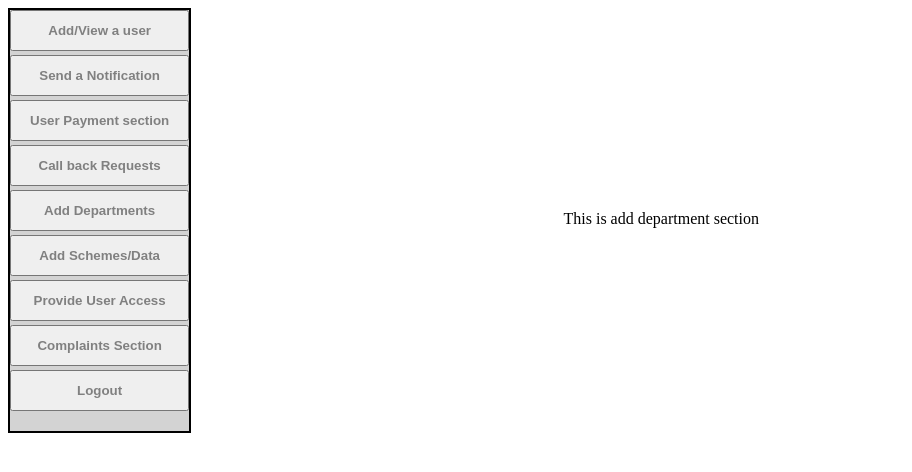
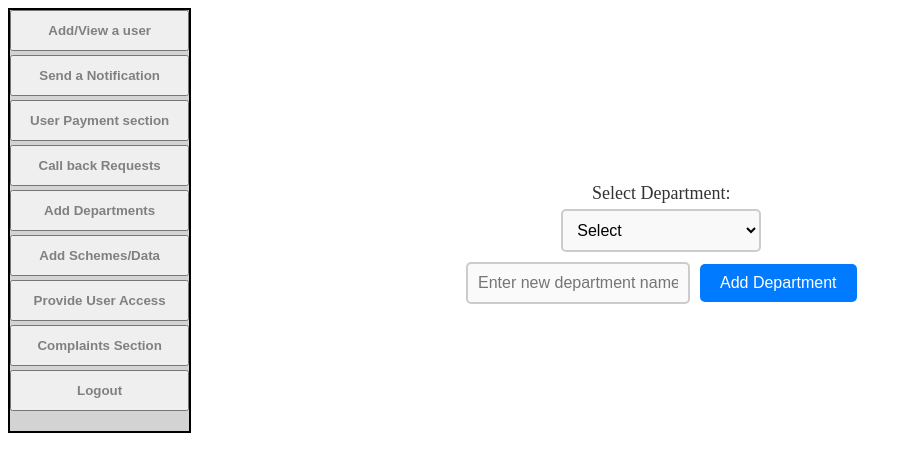
Before and after one commit to pdiveesh/Department-update, a React (Vite) app: page / in a window 1280 px wide. Both pictures are taken after a click on the button "Add Departments". Shown: the top 472 px of the page, without its empty margins (0-912 px from the left). Built offline with nearby package versions, Linux system fonts and the light colour scheme.

Commit message:
AddDepartment.jsx with css

```diff
--- a/src/components/AddDepartment.jsx
+++ b/src/components/AddDepartment.jsx
@@ -1,11 +1,66 @@
-import React from 'react';
+import React, { useState } from 'react';
+import './DepartmentDropdown.css';
 
-const AddDepartment = () => {
+const DepartmentDropdown = ({ onSelect }) => {
+  const [selectedOption, setSelectedOption] = useState(null);
+  const [newDepartmentName, setNewDepartmentName] = useState('');
+  const options = [
+    { value: 'Paper1', label: 'Paper 1' },
+    { value: 'Paper2', label: 'Paper 2' },
+    { value: 'Paper3', label: 'Paper 3' },
+    { value: 'Paper4', label: 'Paper 4' }
+  ];
+
+  const handleOptionSelect = (option) => {
+    setSelectedOption(option);
+    onSelect(option);
+  };
+
+  const handleInputChange = (e) => {
+    setNewDepartmentName(e.target.value);
+  };
+
+  const handleAddDepartment = () => {
+    if (newDepartmentName.trim() !== '') {
+      onSelect(newDepartmentName);
+      setSelectedOption(null);
+      setNewDepartmentName('');
+    }
+  };
+
   return (
-    <div>
-      This is add department section
+    <div className="dropdown-container">
+      <label className="dropdown-label" htmlFor="department">Select Department:</label>
+      <select
+        id="department"
+        className="dropdown"
+        value={selectedOption || ''}
+        onChange={(e) => handleOptionSelect(e.target.value)}
+      >
+        <option value="">Select</option>
+        {options.map(option => (
+          <option key={option.value} value={option.value}>
+            {option.label}
+          </option>
+        ))}
+      </select>
+      <div className="input-container">
+        <input
+          type="text"
+          value={newDepartmentName}
+          onChange={handleInputChange}
+          placeholder="Enter new department name"
+          disabled={!selectedOption}
+        />
+        <button
+          onClick={handleAddDepartment}
+          disabled={!selectedOption || !newDepartmentName.trim()}
+        >
+          Add Department
+        </button>
+      </div>
     </div>
   );
 };
 
-export default AddDepartment;
+export default DepartmentDropdown;
--- /dev/null
+++ b/src/components/DepartmentDropdown.css
@@ -0,0 +1,72 @@
+
+.dropdown-container {
+    display: flex;
+    flex-direction: column;
+    align-items: center;
+    margin-top: 50px;
+}
+
+.dropdown-label {
+    font-size: 18px;
+    color: #333;
+}
+
+.dropdown {
+    width: 200px;
+    padding: 10px;
+    font-size: 16px;
+    border: 2px solid #ccc;
+    border-radius: 5px;
+    background-color: #f9f9f9;
+    cursor: pointer;
+    transition: border-color 0.3s, background-color 0.3s;
+    margin-bottom: 10px;
+}
+
+.dropdown:hover {
+    border-color: #666;
+    background-color: #eaeaea;
+}
+
+.dropdown:focus {
+    outline: none;
+    border-color: #007bff;
+}
+
+.dropdown option {
+    background-color: #fff;
+    color: #333;
+}
+
+.dropdown option:hover {
+    background-color: #eaeaea;
+}
+
+.input-container {
+    display: flex;
+    justify-content: center;
+    align-items: center;
+}
+
+.input-container input {
+    width: 200px;
+    padding: 10px;
+    font-size: 16px;
+    border: 2px solid #ccc;
+    border-radius: 5px;
+    margin-right: 10px;
+}
+
+.input-container button {
+    padding: 10px 20px;
+    font-size: 16px;
+    border: none;
+    border-radius: 5px;
+    cursor: pointer;
+    background-color: #007bff;
+    color: #fff;
+}
+
+.input-container button:hover {
+    background-color: #0056b3;
+}
```
